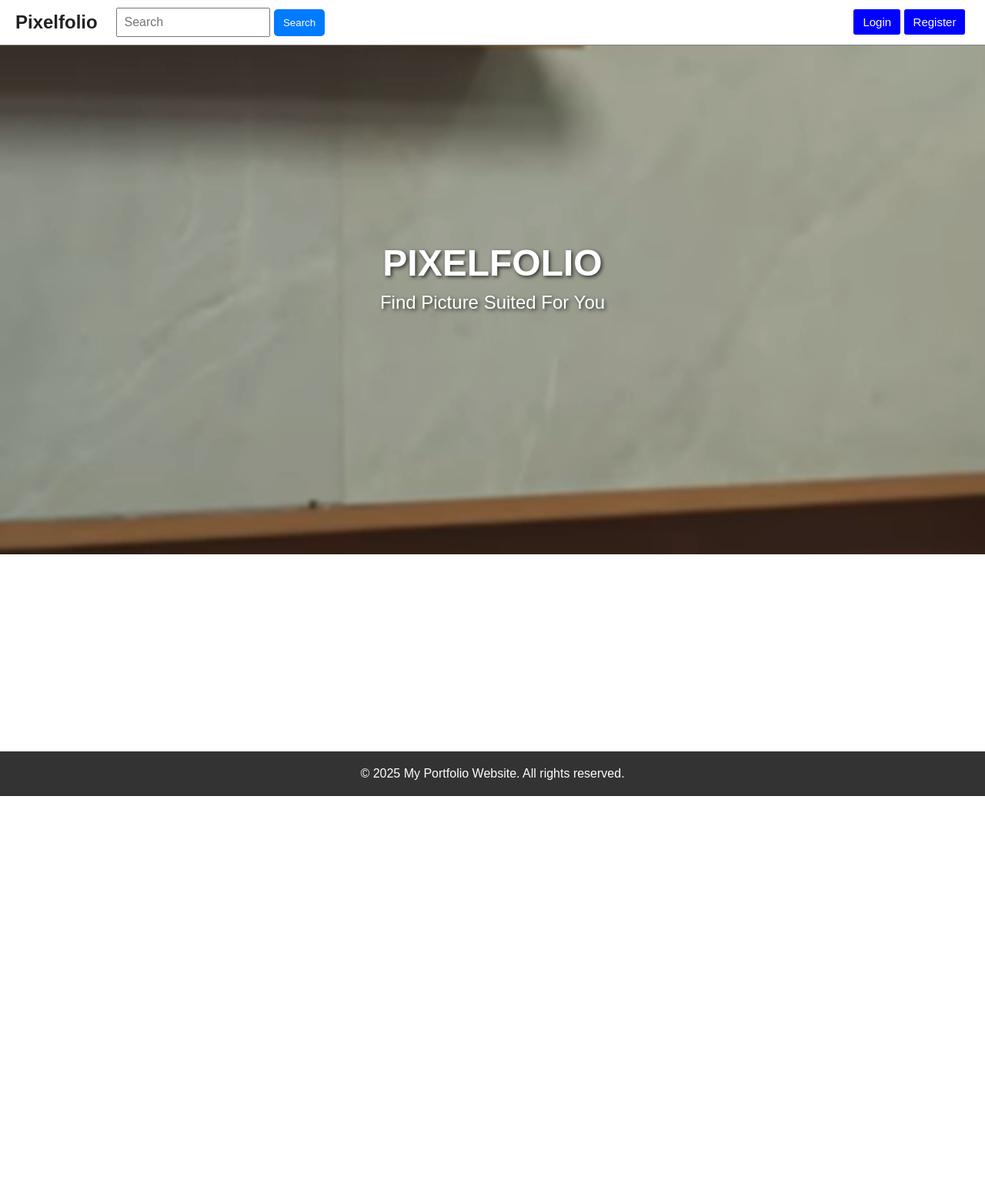
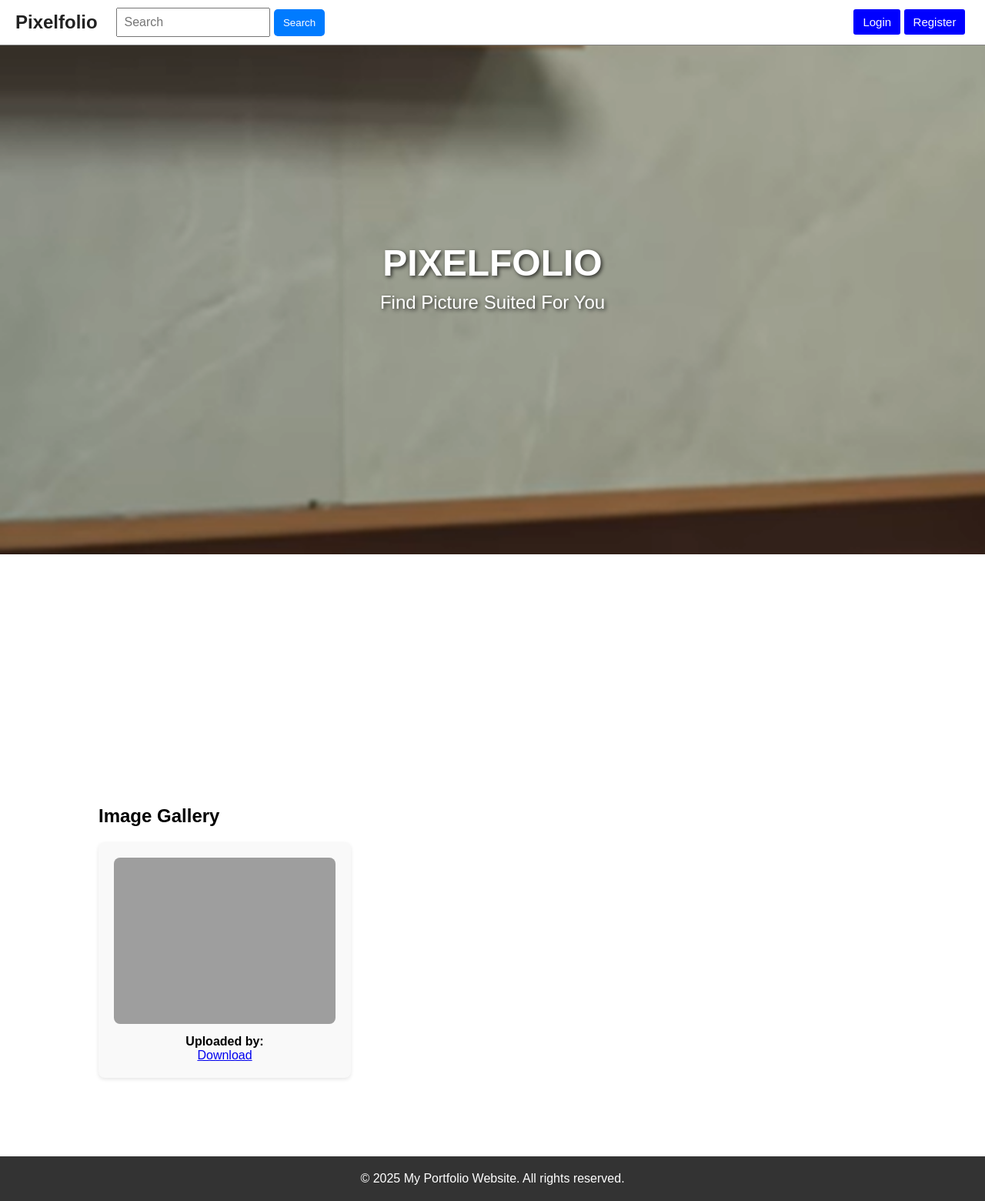
Before and after one commit to ramasathya/pixelfolio, a PHP site: page / in a window 1280 px wide. Shown: the whole page at 77% size. Before the commit the page ends 1034 px from the top, so only its background shows below. Run offline with PHP 8.4, Linux system fonts and the light colour scheme; data that the repository does not hold is empty; grey boxes are pictures that could not be loaded.

Commit message:
test gallery

```diff
--- a/index.php
+++ b/index.php
@@ -1,3 +1,9 @@
+<?php
+session_start();
+include('db.php');
+
+?>
+
 <!DOCTYPE html>
 <html lang="en">
 <head>
@@ -47,6 +53,20 @@
     </div>
 </div>
 
+    <!-- Image Gallery Section -->
+    <div class="container">
+        <h2>Image Gallery</h2>
+        <div class="portfolio-items">
+                <div class="portfolio-item">
+                    <!-- Gambar dan deskripsi -->
+                    <img src="uploads/<?php echo $row['image']; ?>" alt="Image" />
+                    <p></p>
+                    <p><strong>Uploaded by:</strong></p>
+                    <a href="uploads/<?php echo $row['image']; ?>" download>Download</a>
+                </div>
+        </div>
+    </div>
+
     <!-- Footer -->
     <footer>
         <p>&copy; 2025 My Portfolio Website. All rights reserved.</p>
```
